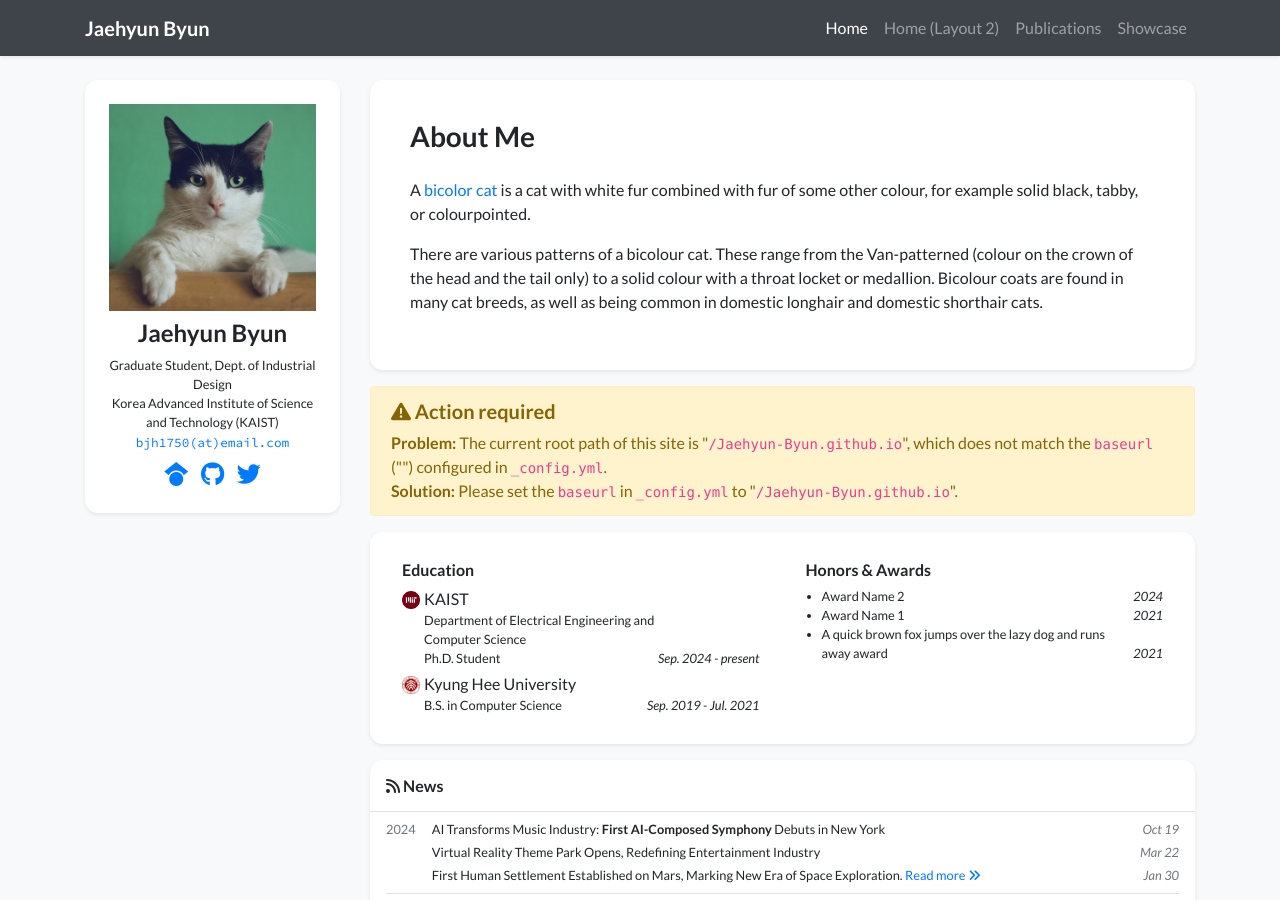
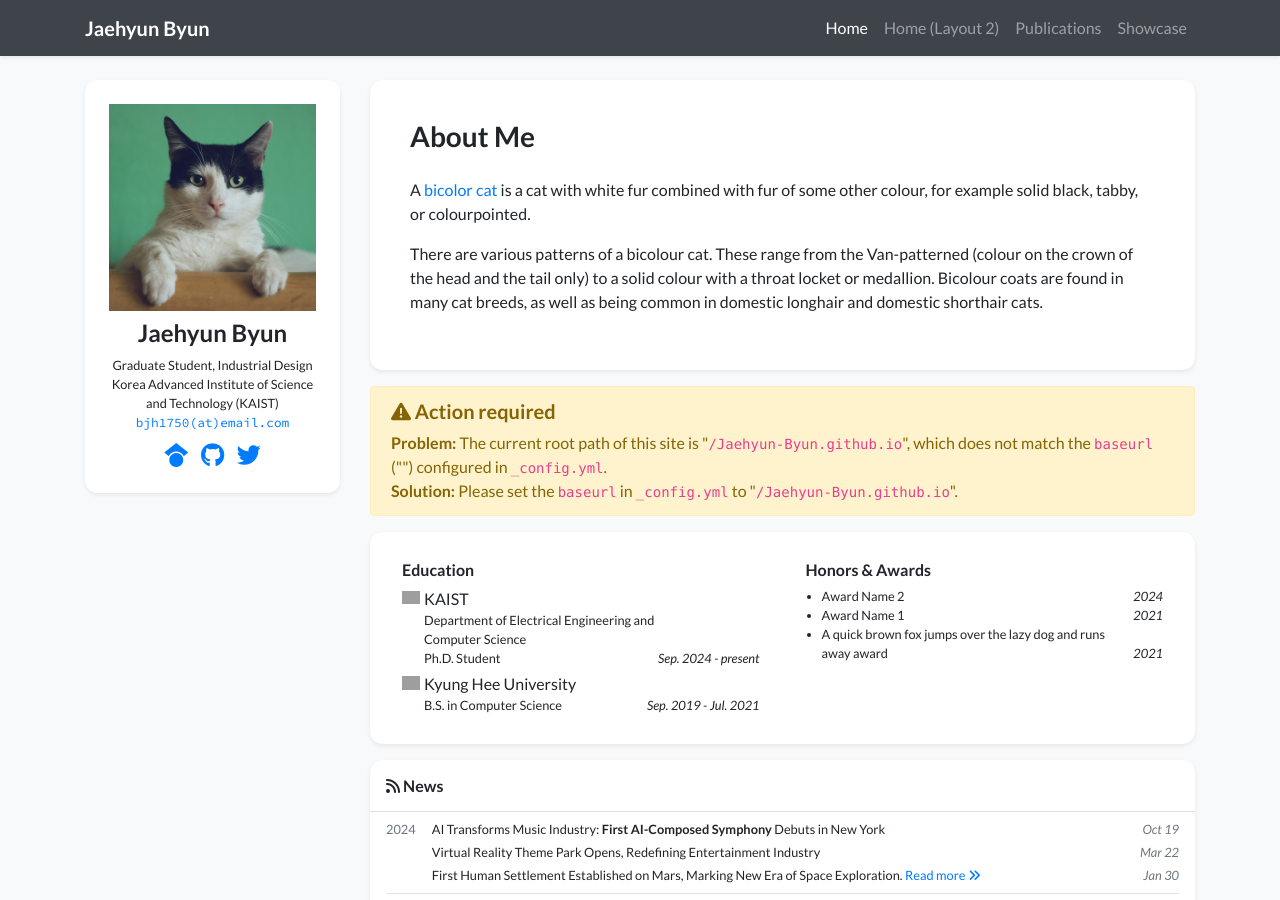
Before and after one commit to Jaehyun-Byun/Jaehyun-Byun.github.io, a Jekyll site: the page built from index.html, in a window 1280 px wide and 900 px high. Built offline with Jekyll 4.4.1, drawn with Linux system fonts in a browser that asks for light colours; nearby versions of some CDN libraries; a style sheet for code colours, icons or effects is not loaded; grey boxes are pictures that could not be loaded.

Commit message:
Update profile.yml

```diff
--- a/_data/profile.yml
+++ b/_data/profile.yml
@@ -3,7 +3,7 @@ secondary_name: ""
 navbar_name: "Jaehyun Byun"
 
 positions:
-- name: Graduate Student, Dept. of Industrial Design
+- name: Graduate Student, Industrial Design
 - name: Korea Advanced Institute of Science and Technology (KAIST)
   logo: /assets/images/badges/MIT_Social_circle.png  # Logo is optional
 
@@ -36,13 +36,13 @@ portrait_caption: >-
 
 education:
 - name: KAIST
-  logo: /assets/images/badges/MIT_Social_circle.png
+  logo: /assets/images/badges/kaist_logo.jpg
   position: >-
     Department of Electrical Engineering and Computer Science <br/>
     Ph.D. Student
   date: Sep. 2024 - present
 - name: Kyung Hee University
-  logo: /assets/images/badges/PKU_red.png
+  logo: /assets/images/badges/kyunehee_logo.png
   position: B.S. in Computer Science
   date: Sep. 2019 - Jul. 2021
 
```
